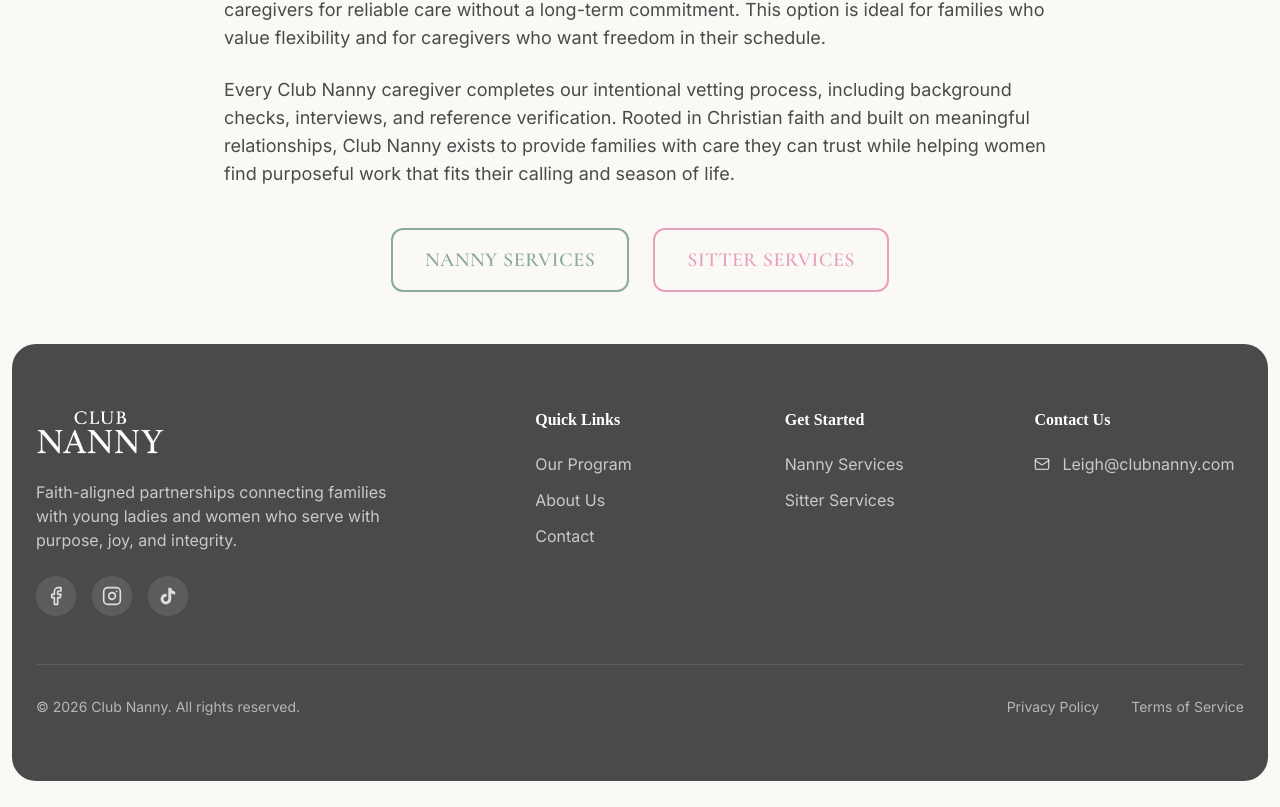
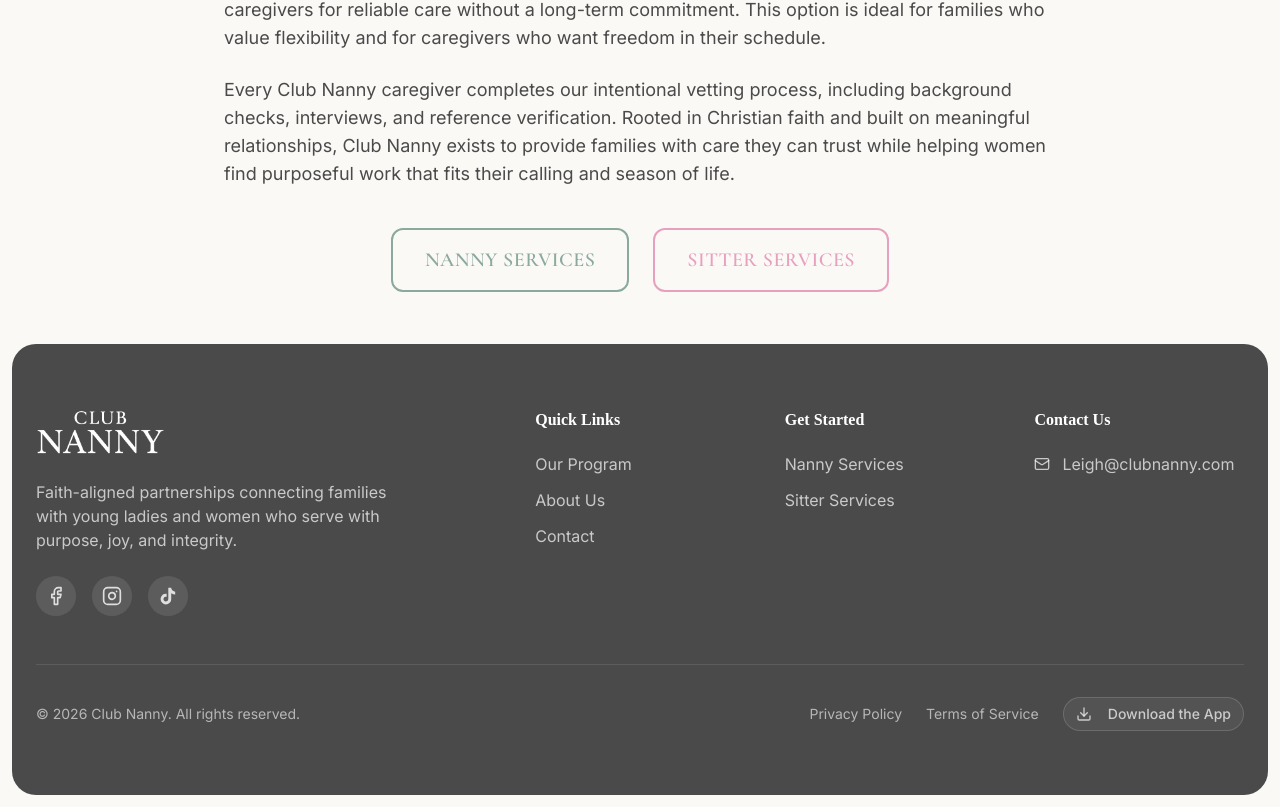
Before and after one commit to KUTA-Co/clubnannykuta, a React (Vite) app: page / in a window 1280 px wide. Shown: the part 1294-2101 px from the top of the page. Built offline with nearby package versions, Linux system fonts and the light colour scheme; no server answers; a web font is replaced by a local one.

Commit message:
Add footer app download button

```diff
--- a/src/components/Footer.tsx
+++ b/src/components/Footer.tsx
@@ -1,6 +1,7 @@
 // Site footer: Get Started links, social icons, contact
 import { Link } from "react-router-dom";
 import { Facebook, Instagram, Mail } from "lucide-react";
+import { DownloadAppButton } from "@/components/DownloadAppButton";
 
 export function Footer() {
   return (
@@ -70,9 +71,15 @@
             <p className="text-xs md:text-sm text-white/60">
               © {new Date().getFullYear()} Club Nanny. All rights reserved.
             </p>
-            <div className="flex gap-6 md:gap-8">
+            <div className="flex flex-wrap items-center justify-center gap-4 md:gap-6">
               <Link to="/privacy" className="text-xs md:text-sm text-white/60 hover:text-white transition-colors">Privacy Policy</Link>
               <Link to="/terms" className="text-xs md:text-sm text-white/60 hover:text-white transition-colors">Terms of Service</Link>
+              <DownloadAppButton
+                variant="ghost"
+                className="h-auto rounded-full border border-white/15 bg-white/5 px-3 py-1.5 text-xs font-medium text-white/70 hover:bg-white/10 hover:text-white md:text-sm"
+              >
+                Download the App
+              </DownloadAppButton>
             </div>
           </div>
         </div>
```
